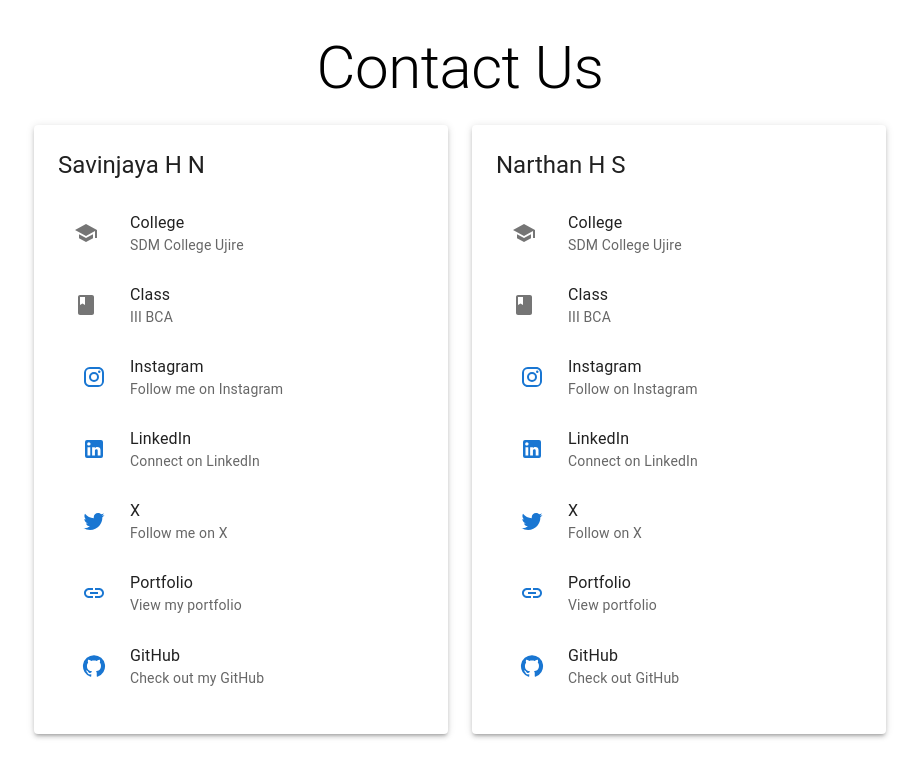
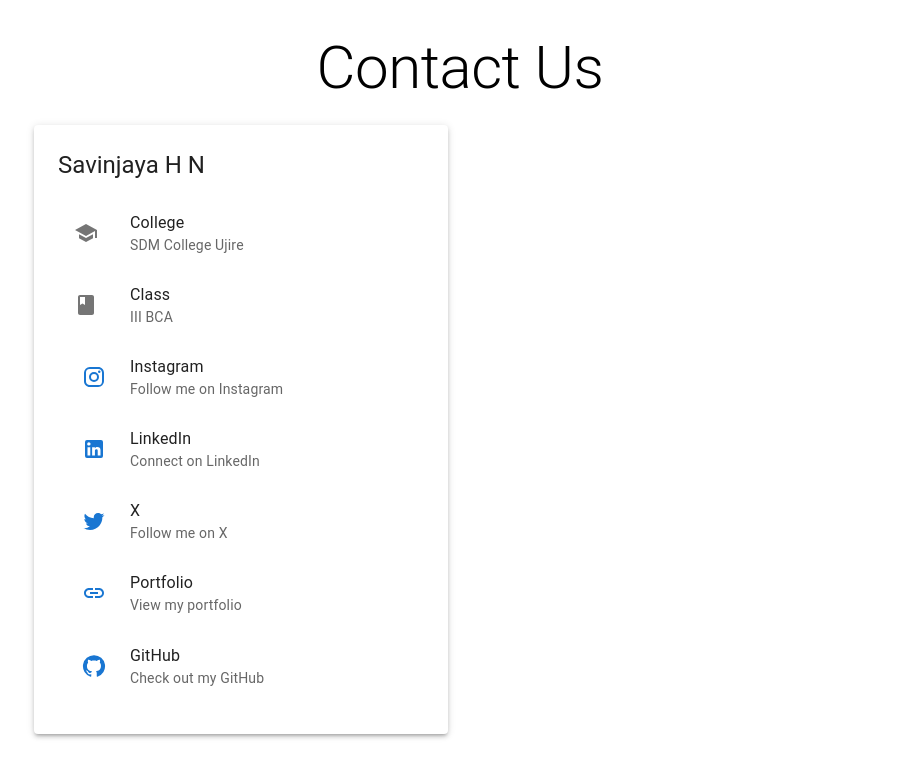
Before and after one commit to savinjay/edumanage, a React (Create React App) app: page /ContactUs in a window 1280 px wide. Shown: the top 778 px of the page, without its empty margins (180-1099 px from the left). Built offline with nearby package versions, Linux system fonts and the light colour scheme.

Commit message:
Update ContactUs component

```diff
--- a/src/components/Frontend/ContactUs.jsx
+++ b/src/components/Frontend/ContactUs.jsx
@@ -78,63 +78,6 @@ export default function ContactUs() {
               </List>
             </Paper>
           </Grid>
-
-          {/* Section for Nartan  */}
-          <Grid item xs={12} md={6}>
-            <Paper elevation={3} sx={{ p: 3 }}>
-              <Typography variant="h5" gutterBottom>Narthan H S</Typography>
-              <List>
-                <ListItem>
-                  <ListItemIcon><School /></ListItemIcon>
-                  <ListItemText primary="College" secondary="SDM College Ujire" />
-                </ListItem>
-                <ListItem>
-                  <ListItemIcon><Class /></ListItemIcon>
-                  <ListItemText primary="Class" secondary="III BCA" />
-                </ListItem>
-                <ListItem>
-                  <ListItemIcon>
-                    <IconButton color="primary" href="https://www.instagram.com/_.narthan._hs/" target="_blank">
-                      <Instagram />
-                    </IconButton>
-                  </ListItemIcon>
-                  <ListItemText primary="Instagram" secondary="Follow on Instagram" />
-                </ListItem>
-                <ListItem>
-                  <ListItemIcon>
-                    <IconButton color="primary" href="https://linkedin.com" target="_blank">
-                      <LinkedIn />
-                    </IconButton>
-                  </ListItemIcon>
-                  <ListItemText primary="LinkedIn" secondary="Connect on LinkedIn" />
-                </ListItem>
-                <ListItem>
-                  <ListItemIcon>
-                    <IconButton color="primary" href="https://x.com" target="_blank">
-                      <Twitter />
-                    </IconButton>
-                  </ListItemIcon>
-                  <ListItemText primary="X" secondary="Follow on X" />
-                </ListItem>
-                <ListItem>
-                  <ListItemIcon>
-                    <IconButton color="primary" href="https://portfolio.com" target="_blank">
-                      <Link />
-                    </IconButton>
-                  </ListItemIcon>
-                  <ListItemText primary="Portfolio" secondary="View portfolio" />
-                </ListItem>
-                <ListItem>
-                  <ListItemIcon>
-                    <IconButton color="primary" href="https://github.com/narthanhs" target="_blank">
-                      <GitHub />
-                    </IconButton>
-                  </ListItemIcon>
-                  <ListItemText primary="GitHub" secondary="Check out GitHub" />
-                </ListItem>
-              </List>
-            </Paper>
-          </Grid>
         </Grid>
       </Box>
     </Container>
```
